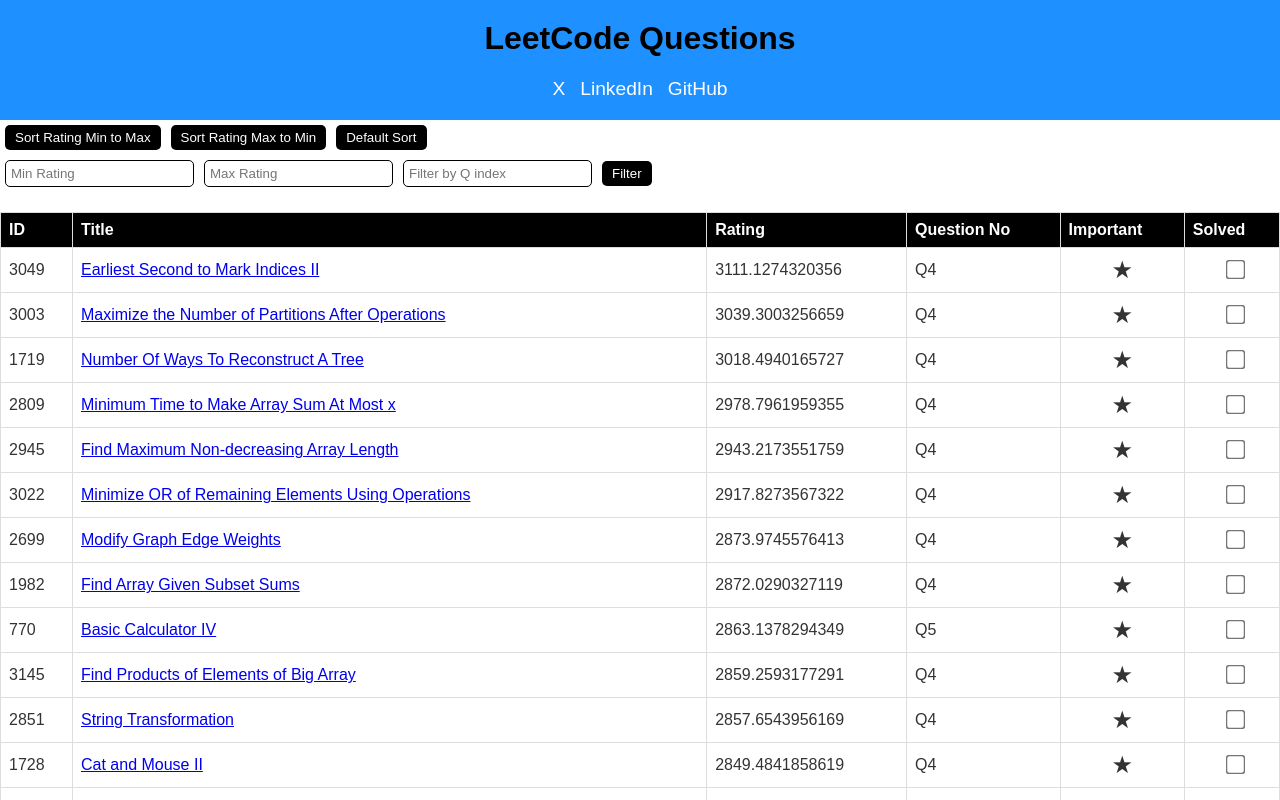
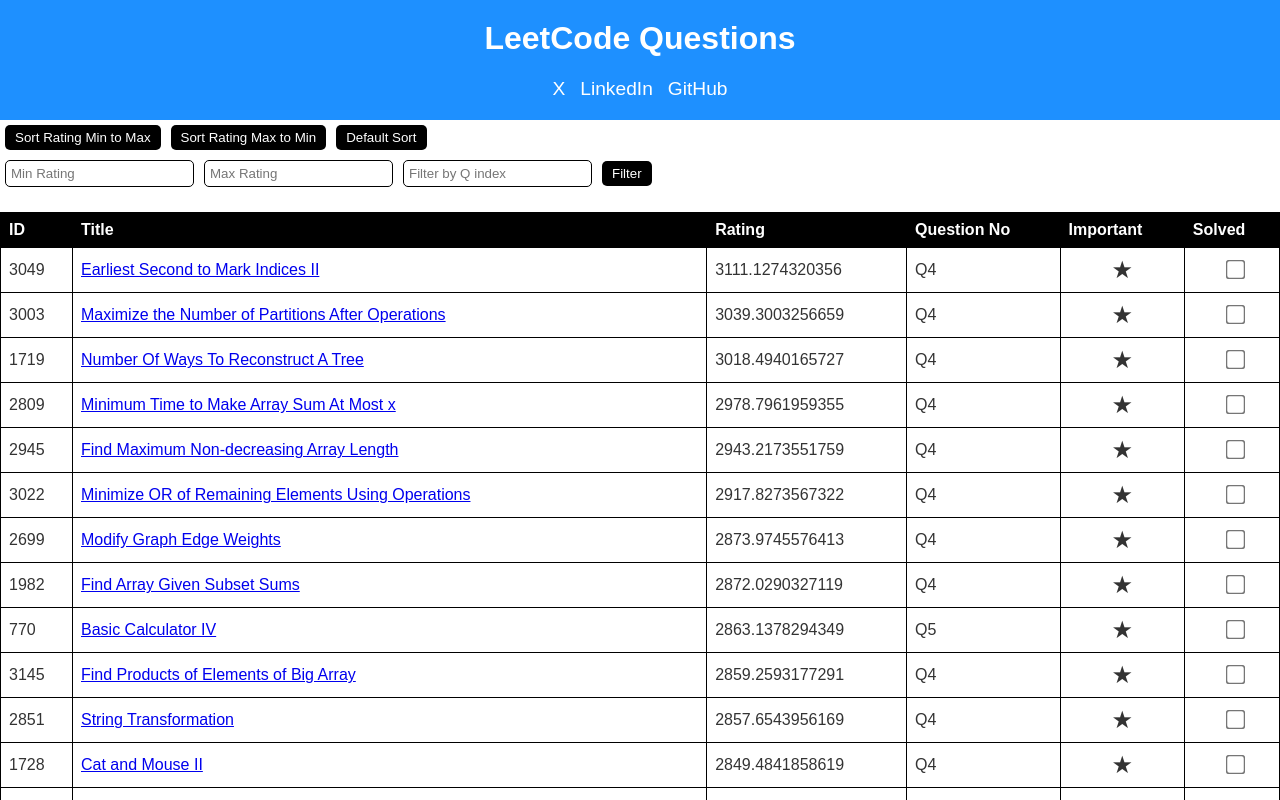
Before and after one commit to ayushsingh1112016/LeetCode-Rating-List, a React (Create React App) app: page / in a window 1280 px wide. Shown: the top 800 px of the page. Built offline with nearby package versions, Linux system fonts and the light colour scheme.

Commit message:
Update index.css
css

```diff
--- a/src/index.css
+++ b/src/index.css
@@ -7,7 +7,7 @@
 
 h1 {
   margin-top: 0;
-  color: #000000; /* Black text for the header */
+  color: #ffffff; /* Black text for the header */
 }
 
 table {
@@ -18,7 +18,7 @@
 }
 
 th, td {
-  border: 1px solid #ddd;
+  border: 1px solid black;
   padding: 8px;
   text-align: left;
 }
```
